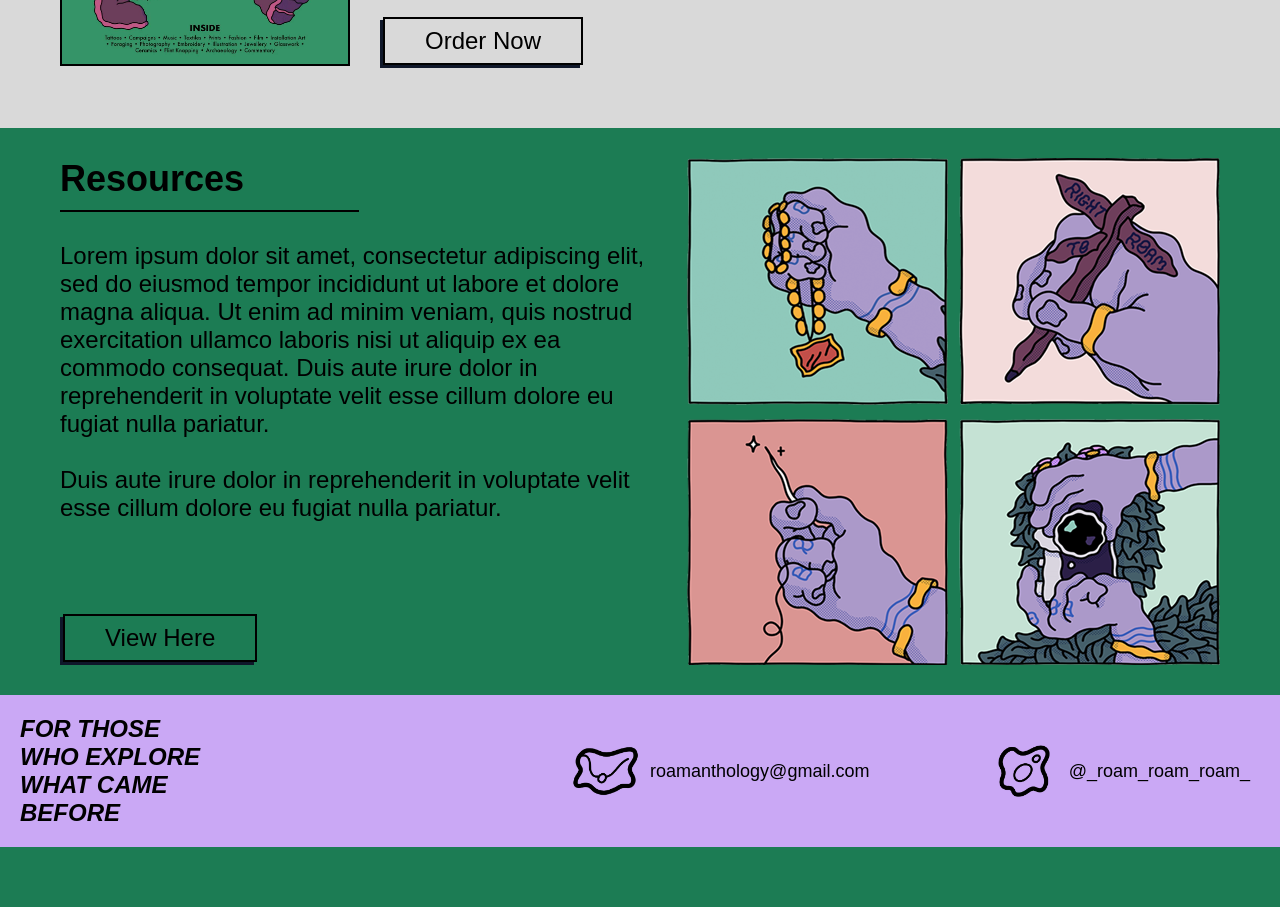
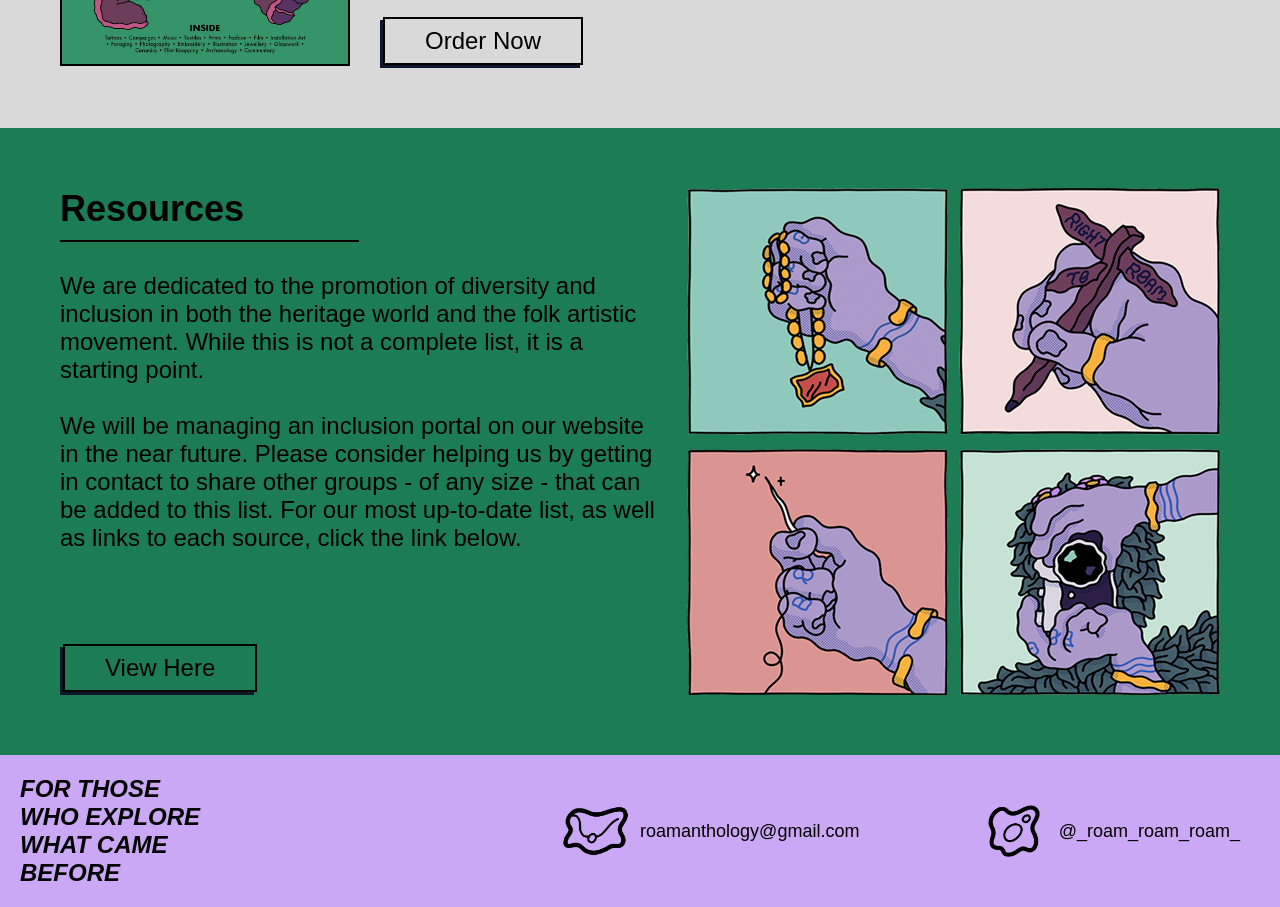
Before and after one commit to kianeblackman/ROAM_website, a React (Vite) app: page / in a window 1280 px wide. Shown: the part 1140-2047 px from the top of the page. Before the commit the page ends 1987 px from the top, so only its background shows below. Built offline with nearby package versions, Linux system fonts and the light colour scheme.

Commit message:
text added to home page

```diff
--- a/src/pages/Home.jsx
+++ b/src/pages/Home.jsx
@@ -37,7 +37,7 @@ function Home() {
             <div id="resources-text">
               <h2>Resources</h2>
               <hr />
-              <p className="medium">Lorem ipsum dolor sit amet, consectetur adipiscing elit, sed do eiusmod tempor incididunt ut labore et dolore magna aliqua. Ut enim ad minim veniam, quis nostrud exercitation ullamco laboris nisi ut aliquip ex ea commodo consequat. Duis aute irure dolor in reprehenderit in voluptate velit esse cillum dolore eu fugiat nulla pariatur.<br /><br />Duis aute irure dolor in reprehenderit in voluptate velit esse cillum dolore eu fugiat nulla pariatur.</p>
+              <p className="medium">We are dedicated to the promotion of diversity and inclusion in both the heritage world and the folk artistic movement. While this is not a complete list, it is a starting point.<br /><br />We will be managing an inclusion portal on our website in the near future. Please consider helping us by getting in contact to share other groups - of any size - that can be added to this list. For our most up-to-date list, as well as links to each source, click the link below.</p>
             </div>
             <Button path="/resources" content="View Here" />
           </div>
--- a/src/scss/components/_footer.scss
+++ b/src/scss/components/_footer.scss
@@ -20,7 +20,7 @@
       justify-content: right;
       align-items: center;
       flex: 5;
-      margin-right: 1rem;
+      margin-right: 2rem;
       gap: 12rem;
       a {
         display: flex;
--- a/src/scss/pages/_about.scss
+++ b/src/scss/pages/_about.scss
@@ -2,7 +2,7 @@
 @use '../core/screens';
 
 #about-wrapper {
-  margin-top: 8rem;
+  margin-top: 6rem;
   #about-content {
     display: flex;
     flex-direction: column;
--- a/src/scss/pages/_home.scss
+++ b/src/scss/pages/_home.scss
@@ -68,7 +68,7 @@
       display: flex;
       flex-direction: row;
       background-color: colors.$primary-green;
-      padding: 3rem 6rem;
+      padding: 6rem;
       gap: 3rem;
       #resources-details {
         display: flex;
```
Also changed, not shown: src/scss/app.css, 1 other file (tests, documents, lock files or other folders).
